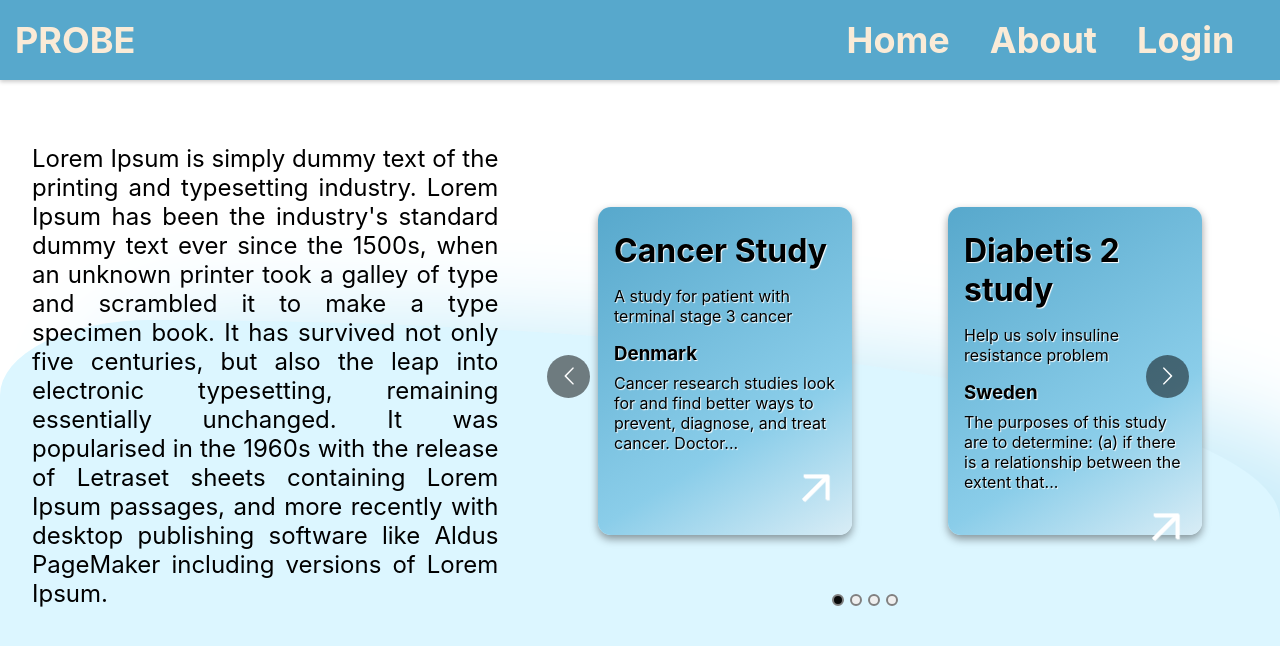
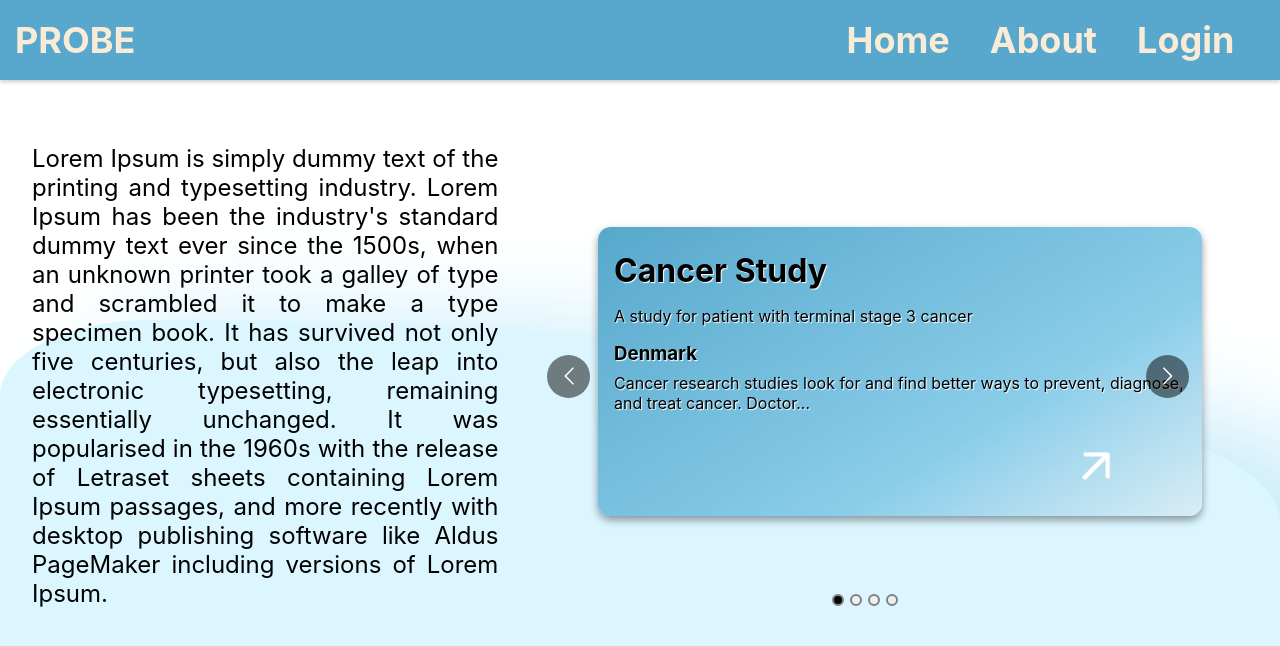
Before and after one commit to Joecthomsen/probe, a React (Create React App) app in the folder web/: page / in a window 1280 px wide. Shown: the top 646 px of the page. Built offline with nearby package versions, Linux system fonts and the light colour scheme.

Commit message:
More flexible responsevness for carousel

```diff
--- a/web/src/pages/LandingPage.jsx
+++ b/web/src/pages/LandingPage.jsx
@@ -15,15 +15,16 @@ const responsive = {
         items: 3
       },
       desktop: {
-        breakpoint: { max: 3000, min: 1024 },
-        items: 3
+        breakpoint: { max: 3000, min: 1600 },
+        items: 3,
+        partialVisibilityGutter: 40
       },
       tablet: {
-        breakpoint: { max: 1024, min: 464 },
+        breakpoint: { max: 1599, min: 1024 },
         items: 2
       },
       mobile: {
-        breakpoint: { max: 464, min: 0 },
+        breakpoint: { max: 1023, min: 0 },
         items: 1
       }
 };
@@ -48,7 +49,7 @@ const LandingPage = () => {
                         itemClass="carusel-item"
                         showDots={true}
                         partialVisible={false}
-                        centerMode={false}
+                        //centerMode={false}
                         >
                         {cardList}
                     </Carousel>
--- a/web/src/styles/landingpage.css
+++ b/web/src/styles/landingpage.css
@@ -88,7 +88,6 @@
 
 .carusel-item {
   margin: 0px 0px 10px 0px;
-  min-width: 350px;
 }
 
 .footer {
--- a/web/src/styles/landingpage.scss
+++ b/web/src/styles/landingpage.scss
@@ -127,7 +127,6 @@ $blobShadowColor: #caedfa;
     //display: block;
     margin: 0px 0px 10px 0px;
     //max-width: 400px;
-    min-width:350px;
 }
 
 .footer{
```
Also changed, not shown: 1 other file (tests, documents, lock files or other folders).
